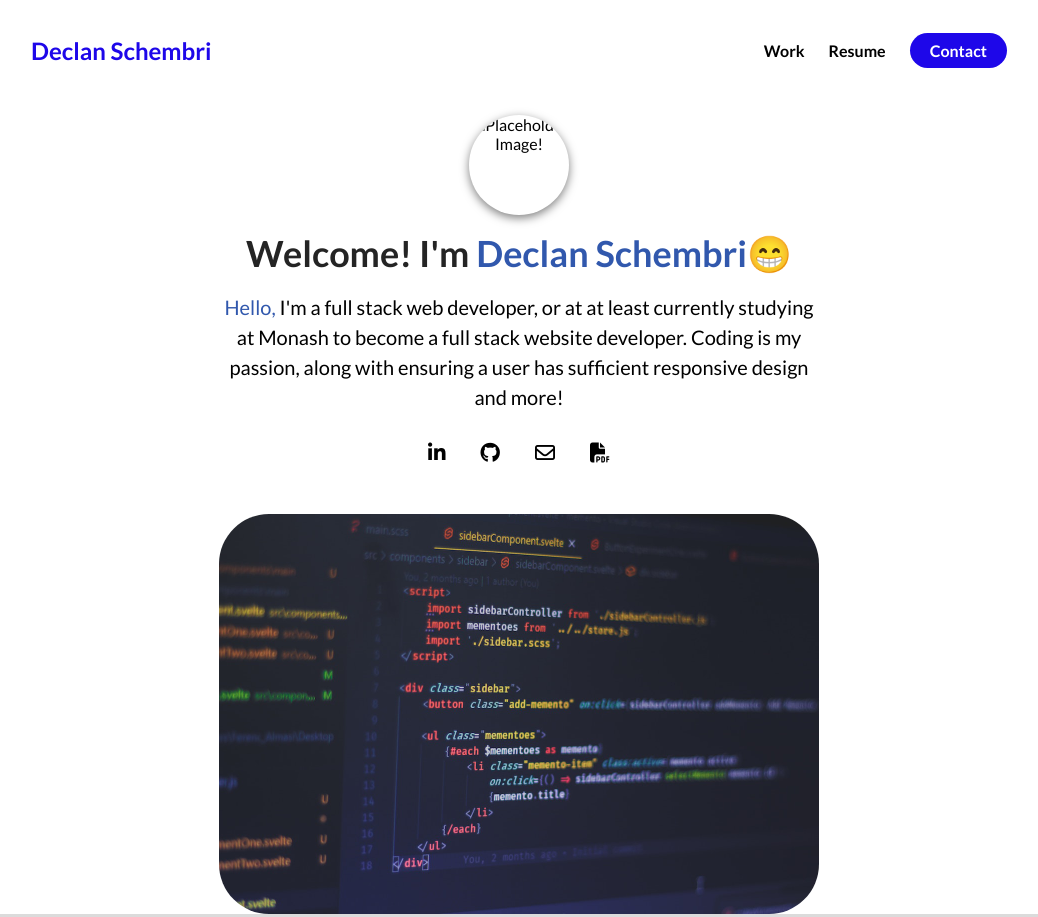
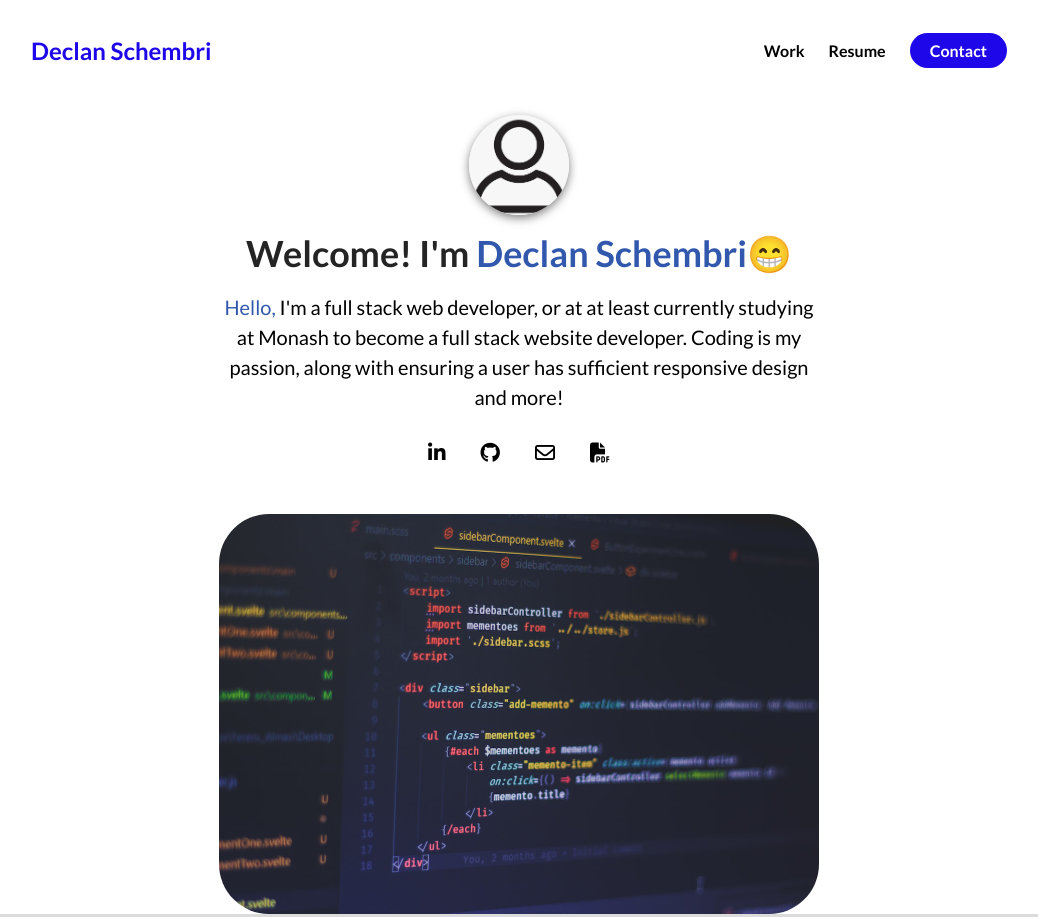
Before and after one commit to Declxn77/HomeworkW2, a plain HTML site: page index.html in a window 1280 px wide. Shown: the top 917 px of the page, without its empty margins (121-1159 px from the left). Drawn offline with Linux system fonts and the light colour scheme; the site is published under a folder, as on GitHub Pages, so addresses that start at the root find nothing.

Commit message:
Bug Fixes

```diff
--- a/index.html
+++ b/index.html
@@ -30,7 +30,7 @@
             <div class="about-me__info page_row">
                 <div class="about-me__container">
                     <figure class="about-me__logo--mask">
-                        <img src="/assets/images/placeholder_logo.png" class="about-me__picture" alt="Placeholder Image!">
+                        <img src="assets/images/placeholder_logo.png" class="about-me__picture" alt="Placeholder Image!">
                     </figure>
                     <h1 class="about-me__h1">
                         Welcome! I'm <span class="text--color">Declan Schembri</span>😁
```
